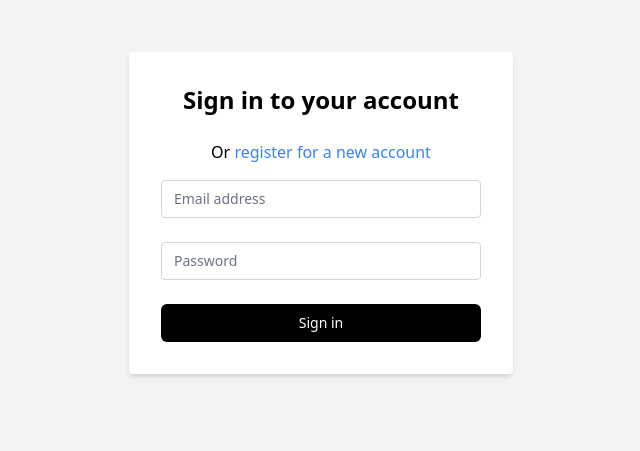
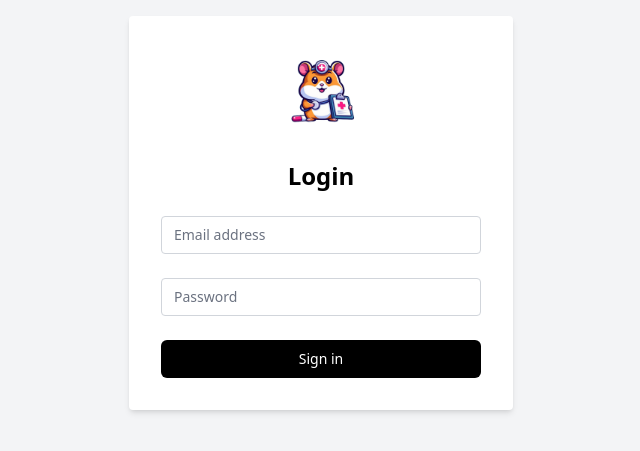
Before and after one commit to aestractic/app-citas, a React (Vite) app: page /login in a window 1280 px wide. Shown: the part 187-638 px from the top of the page, without its empty margins (319-959 px from the left). Built offline with nearby package versions, Linux system fonts and the light colour scheme.

Commit message:
Quitando register y agregando img al login

```diff
--- a/src/components/Login.jsx
+++ b/src/components/Login.jsx
@@ -21,10 +21,15 @@ const Login = () => {
     return (
         <div className="flex items-center justify-center min-h-screen bg-gray-100">
             <div className="bg-white p-8 rounded shadow-md w-96">
-                <h2 className="text-2xl font-bold mb-6 text-center">Sign in to your account</h2>
-                <p className="text-center mb-4">
+            <img
+                    src="./public/potter.png" // Replace with your image path
+                    alt="Login"
+                    className="mx-auto h-24 w-auto rounded-md mb-4"
+                />
+                <h2 className="text-2xl font-bold mb-6 text-center">Login</h2>
+                {/* <p className="text-center mb-4">
                     Or <Link to="/register" className="text-blue-500 hover:underline">register for a new account</Link>
-                </p>
+                </p> */}
                 <form className="space-y-6" onSubmit={handleSubmit}>
                     <div>
                         <label htmlFor="email" className="sr-only">Email address</label>
--- a/src/components/Register.jsx
+++ b/src/components/Register.jsx
@@ -21,6 +21,11 @@ const Register = () => {
     return (
         <div className="flex items-center justify-center min-h-screen bg-gray-100">
             <div className="bg-white p-8 rounded shadow-md w-96">
+            <img
+                    src="./public/potter.png" // Replace with your image path
+                    alt="Login"
+                    className="mx-auto h-24 w-auto rounded-md mb-4"
+                />
                 <h2 className="text-2xl font-bold mb-6 text-center">Register your account</h2>
                 <p className="text-center mb-4">
                     Or <a href="/login" className="text-blue-500 hover:underline">sign in to your account</a>
```
